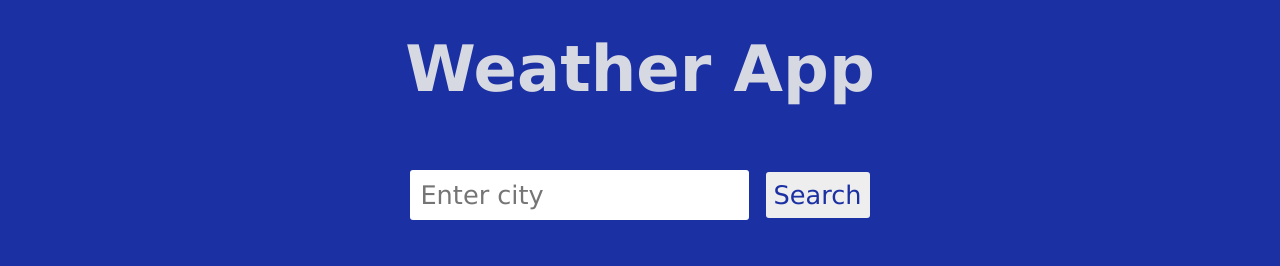
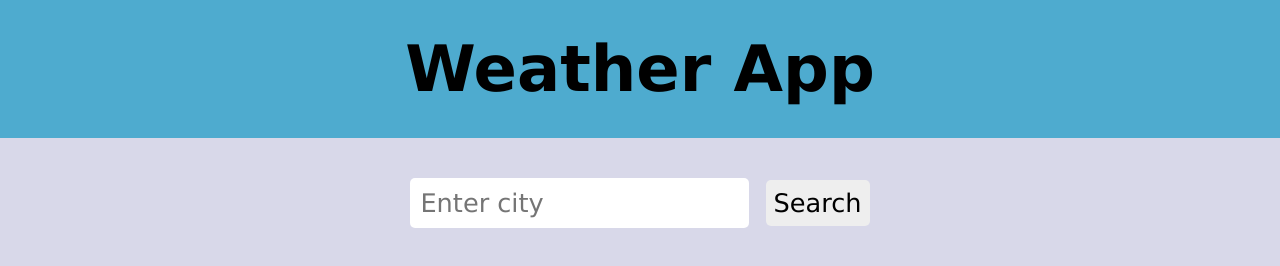
Before and after one commit to pdimaano/weather-app, a plain HTML site: page index.html in a window 1280 px wide. Drawn offline with Linux system fonts and the light colour scheme.

Commit message:
changed color scheme

```diff
--- a/style.css
+++ b/style.css
@@ -1,6 +1,7 @@
 :root {
-    --light: #d7d9e2;
-    --dark: #1b30a3;
+    --light: #d8d8e9;
+    --dark: #4eabcf;
+    --text: #000000;
 }
 
 *,
@@ -14,7 +15,7 @@
 body {
     font-family: Verdana, Geneva, Tahoma, sans-serif;
     font-size: 1.6rem;
-    background-color: var(--dark);
+    background-color: var(--light);
 }
 
 header {
@@ -25,7 +26,7 @@ button,
 input {
     padding: 0.5rem;
     border: none;
-    border-radius: 3px;
+    border-radius: 5px;
     color: inherit;
     font-family: inherit;
     font-size: inherit;
@@ -37,9 +38,9 @@ button {
 }
 
 .header {
-    padding-top: 2rem;
+    padding: 2rem 0;
     background-color: var(--dark);
-    color: var(--light);
+    color: var(--text);
 }
 
 .page-name {
@@ -51,30 +52,30 @@ button {
 }
 
 .form {
-    padding: 2rem;
+    padding: 0.5rem 0 3rem 0;
     text-align: center;
 }
 
 .input {
     margin-right: 0.5rem;
     background-color: #ffffff;
-    color: var(--dark);
+    color: var(--text);
     border: 2px solid transparent;
 }
 
 .btn {
     background-color: #eeeeee;
-    color: var(--dark);
+    color: var(--text);
 }
 
 .search-result {
     display: none;
     max-width: 500px;
     padding: 2rem;
-    border-radius: 3px;
+    border-radius: 20px;
     margin: 2rem;
-    background-color: var(--light);
-    color: var(--dark);
+    background-color: var(--dark);
+    color: var(--text);
 }
 
 .search-result.active {
@@ -89,9 +90,9 @@ button {
 
 .search-result h3 {
     border-radius: 3px;
-    font-size: 4rem;
+    font-size: 3rem;
 }
 
 .search-result p {
-    font-size: 2rem;
+    font-size: 1.5rem;
 }
```
Also changed, not shown: main.js (+3 -3 lines).
